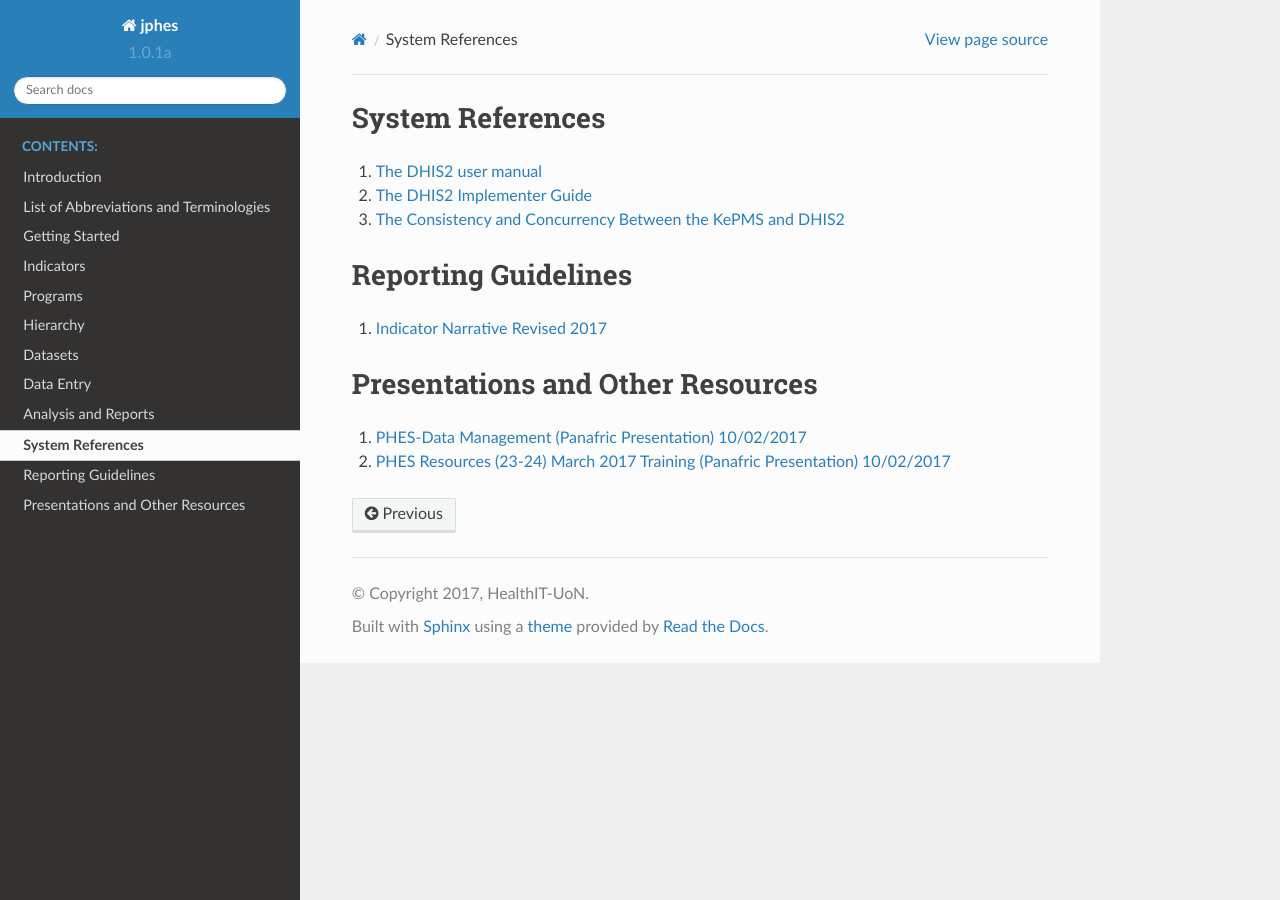
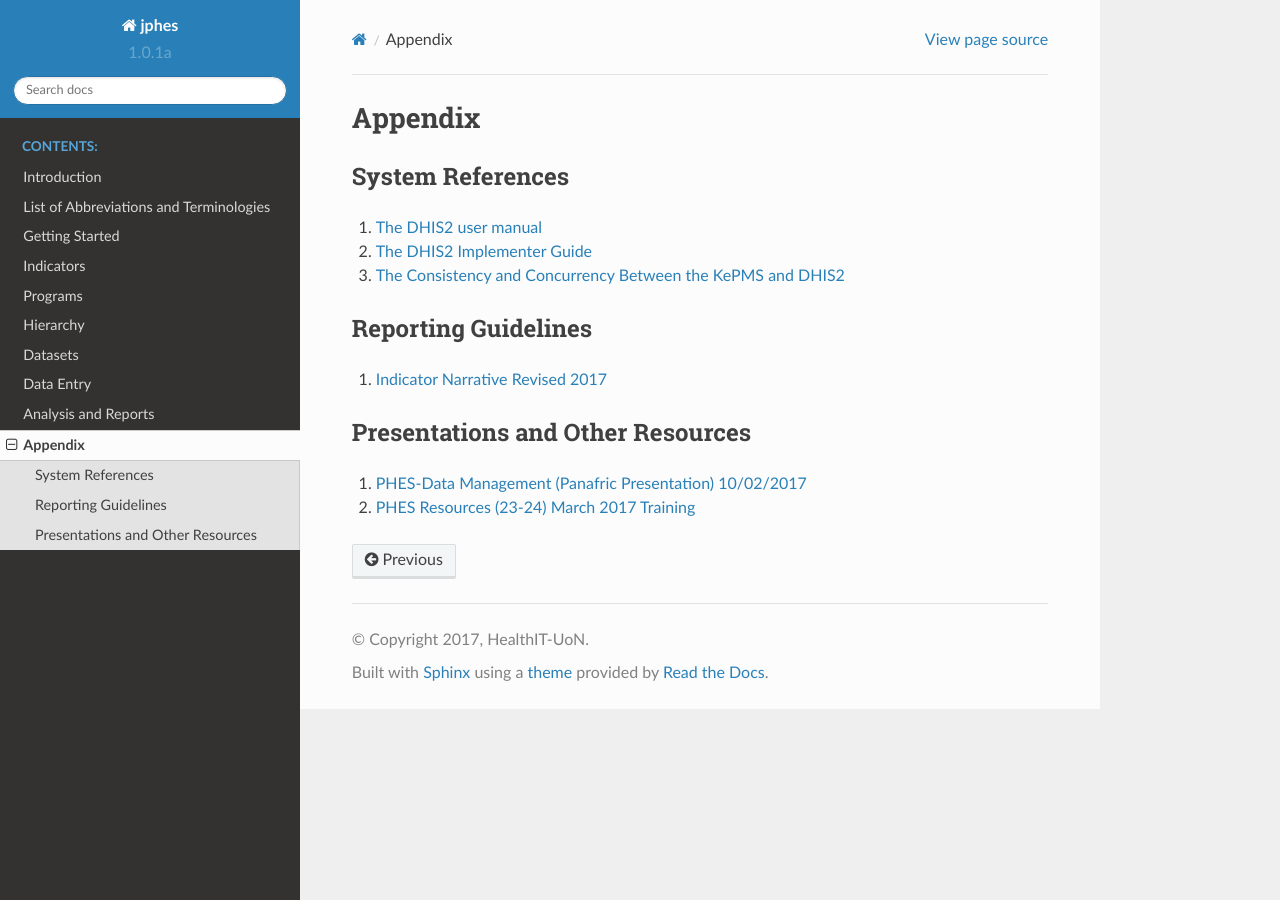
Before and after one commit to uonafya/jphes-docs, a Sphinx documentation site: the page built from source/appendix.rst, in a window 1280 px wide. Built offline with Sphinx 7.4.7 and the Read the Docs theme 2.0.0, drawn with Linux system fonts in a browser that asks for light colours.

Commit message:
Update appendix.rst

```diff
--- a/source/appendix.rst
+++ b/source/appendix.rst
@@ -1,5 +1,8 @@
+Appendix
+============
+
 System References
-=====================
+-------------------
 
 1. `The DHIS2 user manual <https://docs.dhis2.org/2.25/en/end-user/html/dhis2_end_user_manual.html>`_
 
@@ -9,12 +12,12 @@
 
 
 Reporting Guidelines
-======================
+---------------------
 
 1. `Indicator Narrative Revised 2017 <_static/resources/PPR17-indicator-narrative_mapping.xlsx>`_
 
 Presentations and Other Resources
-==================================
+-----------------------------------
 
 1. `PHES-Data Management (Panafric Presentation) 10/02/2017 <_static/resources/PHES-Data-Management.pptx>`_
-2. `PHES Resources (23-24) March 2017 Training (Panafric Presentation) 10/02/2017  <_static/resources/PHES_Resources_23_03_2017.zip>`_
+2. `PHES Resources (23-24) March 2017 Training <_static/resources/PHES_Resources_23_03_2017.zip>`_
```
